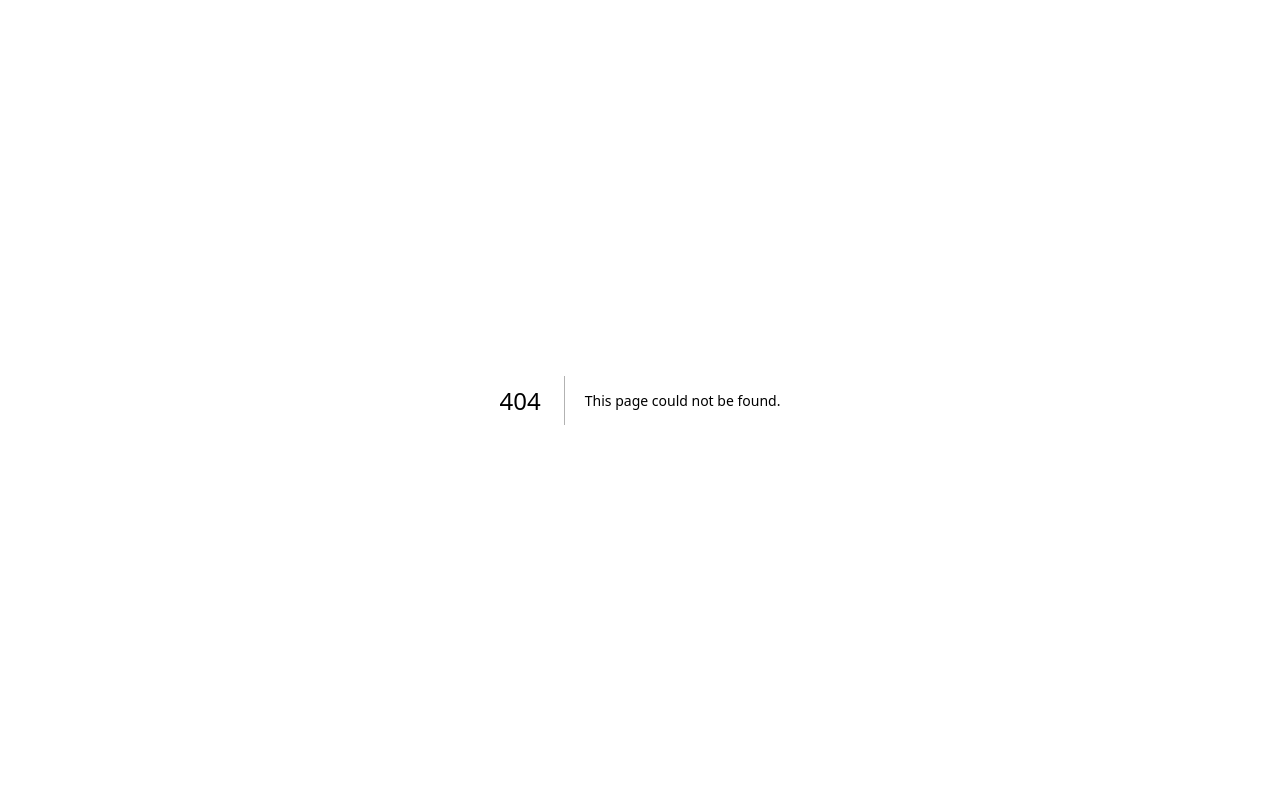
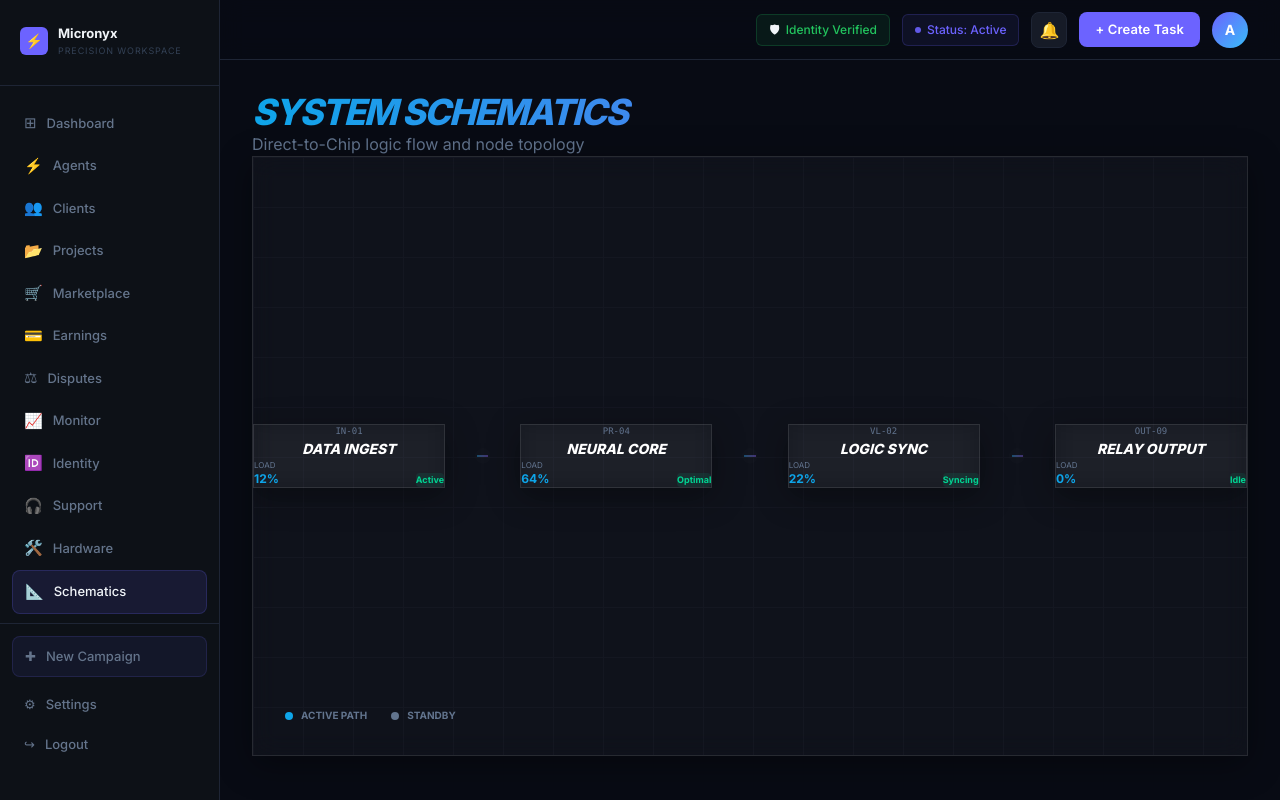
Before and after one commit to jamanrao-beep/Micronyx, a Next.js app: page /dashboard/schematics in a window 1280 px wide. Before the commit this address had no page. Built offline with nearby package versions, Linux system fonts and the light colour scheme.

Commit message:
feat: implement sidebar navigation and pages for hardware inventory and system schematics management

```diff
--- /dev/null
+++ b/src/app/dashboard/hardware/page.tsx
@@ -0,0 +1,48 @@
+import React from 'react';
+import Sidebar from '@/components/dashboard/Sidebar';
+import Topbar from '@/components/dashboard/Topbar';
+
+const HardwareLedger = () => {
+    const nodes = [
+        { id: 'NODE-01-X', type: 'GPU CLUSTER', status: 'Optimal', load: '14%' },
+        { id: 'NODE-04-B', type: 'STORAGE ARRAY', status: 'Warning', load: '92%' },
+    ];
+
+    return (
+        <div className="dashboard-layout">
+            <Sidebar />
+            <div className="dashboard-main">
+                <Topbar />
+                <div className="dashboard-content">
+                    <header className="mb-8">
+                        <h1 className="text-4xl font-black text-gradient italic tracking-tighter uppercase">Hardware Ledger</h1>
+                    </header>
+                    <div className="glass-panel overflow-hidden">
+                        <table className="w-full text-left">
+                            <thead className="bg-white/5 border-b border-white/10">
+                                <tr>
+                                    <th className="px-6 py-4 text-[10px] font-bold text-slate-500 uppercase">Node ID</th>
+                                    <th className="px-6 py-4 text-[10px] font-bold text-slate-500 uppercase">Type</th>
+                                    <th className="px-6 py-4 text-[10px] font-bold text-slate-500 uppercase">Status</th>
+                                    <th className="px-6 py-4 text-[10px] font-bold text-slate-500 uppercase">Throughput</th>
+                                </tr>
+                            </thead>
+                            <tbody className="divide-y divide-white/5">
+                                {nodes.map((node) => (
+                                    <tr key={node.id} className="hover:bg-white/[0.02]">
+                                        <td className="px-6 py-4 font-mono text-sm text-brand-primary">{node.id}</td>
+                                        <td className="px-6 py-4 text-sm text-slate-300">{node.type}</td>
+                                        <td className={`px-6 py-4 text-xs font-bold ${node.status === 'Optimal' ? 'text-emerald-400' : 'text-amber-400'}`}>{node.status}</td>
+                                        <td className="px-6 py-4 font-mono text-sm">{node.load}</td>
+                                    </tr>
+                                ))}
+                            </tbody>
+                        </table>
+                    </div>
+                </div>
+            </div>
+        </div>
+    );
+};
+
+export default HardwareLedger;
--- /dev/null
+++ b/src/app/dashboard/schematics/page.tsx
@@ -0,0 +1,81 @@
+import React from 'react';
+import Sidebar from '@/components/dashboard/Sidebar';
+import Topbar from '@/components/dashboard/Topbar';
+
+const nodes = [
+    { id: 'IN-01', label: 'Data Ingest', status: 'Active', load: '12%', color: 'border-brand-primary' },
+    { id: 'PR-04', label: 'Neural Core', status: 'Optimal', load: '64%', color: 'border-brand-accent' },
+    { id: 'VL-02', label: 'Logic Sync', status: 'Syncing', load: '22%', color: 'border-emerald-500' },
+    { id: 'OUT-09', label: 'Relay Output', status: 'Idle', load: '0%', color: 'border-slate-500' },
+];
+
+export default function SchematicsPage() {
+    return (
+        <div className="dashboard-layout">
+            <Sidebar />
+            <div className="dashboard-main">
+                <Topbar />
+                <div className="dashboard-content">
+                    <header className="mb-8">
+                        <h1 className="text-4xl font-black text-gradient italic tracking-tighter uppercase">
+                            System Schematics
+                        </h1>
+                        <p className="text-slate-500 mt-1">Direct-to-Chip logic flow and node topology</p>
+                    </header>
+
+                    {/* Schematic Canvas */}
+                    <div className="glass-panel min-h-[600px] relative overflow-hidden flex flex-col items-center justify-center p-12">
+                        {/* Background Grid Pattern */}
+                        <div className="absolute inset-0 opacity-5 pointer-events-none"
+                            style={{
+                                backgroundImage: 'linear-gradient(90deg, #64748B 1px, transparent 1px), linear-gradient(#64748B 1px, transparent 1px)',
+                                backgroundSize: '50px 50px'
+                            }}
+                        />
+
+                        <div className="relative z-10 w-full flex flex-col md:flex-row items-center justify-between gap-8">
+                            {nodes.map((node, i) => (
+                                <React.Fragment key={node.id}>
+                                    {/* Logic Node */}
+                                    <div className={`w-48 glass-panel p-6 border-t-4 ${node.color} text-center transition-transform hover:scale-105 cursor-pointer`}>
+                                        <p className="text-[9px] font-mono text-slate-500 mb-1">{node.id}</p>
+                                        <h3 className="text-sm font-black text-white uppercase italic mb-3">{node.label}</h3>
+
+                                        <div className="flex justify-between items-end mt-4">
+                                            <div className="text-left">
+                                                <p className="text-[8px] text-slate-500 uppercase">Load</p>
+                                                <p className="text-xs font-bold text-brand-primary">{node.load}</p>
+                                            </div>
+                                            <span className="text-[9px] font-bold text-emerald-400 bg-emerald-400/10 px-2 py-0.5 rounded">
+                                                {node.status}
+                                            </span>
+                                        </div>
+                                    </div>
+
+                                    {/* Inter-node Connector Line (Horizontal on desktop, vertical on mobile) */}
+                                    {i < nodes.length - 1 && (
+                                        <div className="flex-1 h-[2px] md:w-full bg-gradient-to-r from-brand-primary/40 to-brand-accent/40 relative">
+                                            <div className="absolute top-1/2 left-1/2 -translate-x-1/2 -translate-y-1/2 w-2 h-2 rounded-full bg-white/20 animate-ping" />
+                                        </div>
+                                    )}
+                                </React.Fragment>
+                            ))}
+                        </div>
+
+                        {/* Bottom System Legend */}
+                        <div className="absolute bottom-8 left-8 flex gap-6">
+                            <div className="flex items-center gap-2">
+                                <div className="w-2 h-2 rounded-full bg-brand-primary" />
+                                <span className="text-[10px] text-slate-500 uppercase font-bold">Active Path</span>
+                            </div>
+                            <div className="flex items-center gap-2">
+                                <div className="w-2 h-2 rounded-full bg-slate-500" />
+                                <span className="text-[10px] text-slate-500 uppercase font-bold">Standby</span>
+                            </div>
+                        </div>
+                    </div>
+                </div>
+            </div>
+        </div>
+    );
+}
--- a/src/app/globals.css
+++ b/src/app/globals.css
@@ -602,3 +602,9 @@ body {
   background-clip: text;
   -webkit-text-fill-color: transparent;
 }
+
+.system-node {
+  background: var(--bg-card);
+  border: 1px solid var(--border);
+  box-shadow: var(--glow-industrial);
+}
--- a/src/components/dashboard/Sidebar.tsx
+++ b/src/components/dashboard/Sidebar.tsx
@@ -15,6 +15,8 @@ const navItems = [
     { label: 'Monitor', href: '/dashboard/monitor', icon: '📈' },
     { label: 'Identity', href: '/dashboard/identity', icon: '🆔' },
     { label: 'Support', href: '/dashboard/support', icon: '🎧' },
+    { label: 'Hardware', href: '/dashboard/hardware', icon: '🛠️' },
+    { label: 'Schematics', href: '/dashboard/schematics', icon: '📐' },
 ]
 
 export default function Sidebar() {
--- /dev/null
+++ b/src/components/dashboard/SystemFlow.tsx
@@ -0,0 +1,20 @@
+import React from 'react';
+
+export const SystemFlow = () => {
+    return (
+        <div className="glass-panel p-8 min-h-[400px] flex items-center justify-around relative">
+            <div className="absolute inset-0 opacity-10 pointer-events-none"
+                style={{ backgroundImage: 'linear-gradient(90deg, #334155 1px, transparent 1px), linear-gradient(#334155 1px, transparent 1px)', backgroundSize: '40px 40px' }} />
+
+            {['INGEST', 'PROCESS', 'VALIDATE', 'OUTPUT'].map((step, i) => (
+                <React.Fragment key={step}>
+                    <div className="system-node p-6 rounded-lg z-10 text-center w-32">
+                        <p className="text-[10px] font-bold text-brand-accent mb-2">STEP 0{i + 1}</p>
+                        <p className="text-sm font-black text-white italic">{step}</p>
+                    </div>
+                    {i < 3 && <div className="h-[2px] flex-1 bg-gradient-to-r from-brand-primary to-brand-accent mx-2 opacity-50" />}
+                </React.Fragment>
+            ))}
+        </div>
+    );
+};
```
